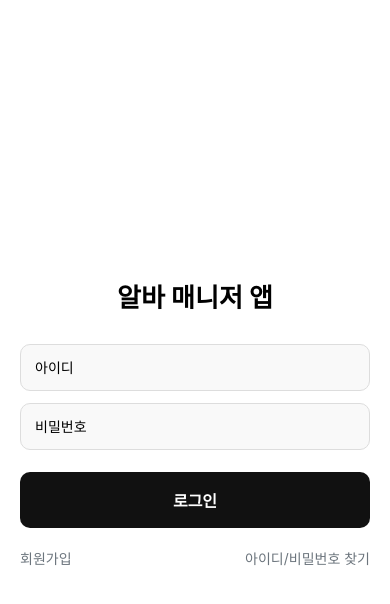
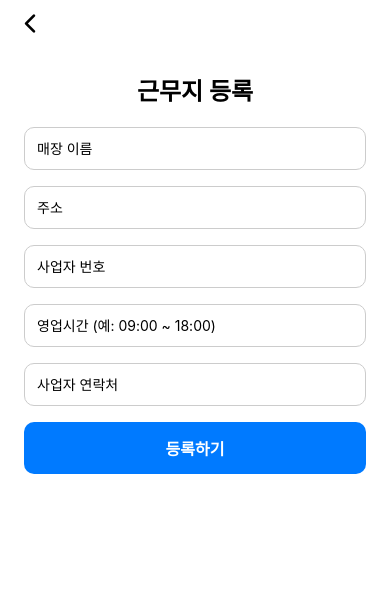
Before and after one commit to XeonMIn/AlbaApp_front, a React Native app: screen /RegisterWorkplace in a window 390 px wide. Shown: the top 604 px of the page. Built offline with nearby package versions, Linux system fonts and the light colour scheme; what react-native-calendars, react-native-worklets would draw is missing.

Commit message:
사장 매장 등록 완료 및 사장 회원가입 패널 삭제

```diff
--- a/app/Auth/LoginScreen.tsx
+++ b/app/Auth/LoginScreen.tsx
@@ -1,8 +1,28 @@
 import React, { useState } from "react";
-import { View, Text, TextInput, Pressable, StyleSheet, Alert } from "react-native";
+import {
+    View,
+    Text,
+    TextInput,
+    Pressable,
+    StyleSheet,
+    Alert,
+} from "react-native";
+import * as SecureStore from "expo-secure-store";
 import { loginRequest } from "@/api/auth.api";
 import { useDispatch } from "react-redux";
 import { setUser } from "@/store/userSlice";
+
+type LoginResponse = {
+    id: number;
+    userId: string;
+    name: string;
+    email?: string | null;
+    phoneNumber?: string | null;
+    role: string; // "ALBA" | "CEO" | "OWNER" | ...
+    accessToken: string;
+    workplaceId?: number | null;
+    workplaceName?: string | null;
+};
 
 export default function LoginScreen({ navigation }: any) {
     const [userId, setUserId] = useState("");
@@ -12,78 +32,65 @@ export default function LoginScreen({ navigation }: any) {
 
     const handleLogin = async () => {
         if (!userId || !password) {
-            return Alert.alert("입력 오류", "아이디와 비밀번호를 입력해주세요.");
+            Alert.alert("입력 오류", "아이디와 비밀번호를 입력해주세요.");
+            return;
         }
 
         try {
             setLoading(true);
 
-            // 🔥 백엔드 로그인 요청
-            const data: any = await loginRequest(userId, password);
+            // 🔐 백엔드 로그인
+            const data = (await loginRequest(userId, password)) as LoginResponse;
 
-            console.log("### login response:", data);
+            // 토큰 저장(자동로그인용)
+            await SecureStore.setItemAsync("accessToken", data.accessToken);
 
-            // -----------------------------
-            // 1) role 정규화
-            //    - ALBA / OWNER (백엔드 enum)
-            //    - employee / owner (프론트에서 쓸 문자열)
-            // 둘 다 대응되게 처리
-            // -----------------------------
-            const rawRole: string = typeof data.role === "string" ? data.role : "";
-            const upperRole = rawRole.toUpperCase(); // ALBA, OWNER, EMPLOYEE 등
+            // 역할 정규화
+            const rawRole = (data.role ?? "").toString();
+            const upperRole = rawRole.toUpperCase(); // "ALBA" | "CEO" | "OWNER" | ...
 
+            const isOwner =
+                upperRole === "CEO" || upperRole === "OWNER" || upperRole === "BOSS";
             const isEmployee =
-                upperRole === "ALBA" || // 백엔드 enum
-                upperRole === "EMPLOYEE" || // 혹시 프론트에서 이렇게 바꿨을 수도 있음
+                upperRole === "ALBA" ||
+                upperRole === "EMPLOYEE" ||
                 rawRole.toLowerCase() === "employee";
 
-            // -----------------------------
-            // 2) 매장 보유 여부 판별
-            //    - 백엔드에서 workplaceId 내려주면 그걸 기준으로
-            // -----------------------------
+            // 매장 보유 여부
             const hasWorkplace =
-                data.workplaceId !== null &&
-                data.workplaceId !== undefined;
+                data.workplaceId !== null && data.workplaceId !== undefined;
 
-            console.log("isEmployee:", isEmployee, "hasWorkplace:", hasWorkplace);
-
-            Alert.alert("로그인 성공", `${data.name}님 환영합니다!`);
-
-            // -----------------------------
-            // 3) Redux에 유저 정보 저장
-            //    (기존 기능 유지, workplace는 옵션)
-            // -----------------------------
+            // ✅ Redux 저장 (isLoggedIn은 리듀서 내부에서 true로 세팅됨!)
             dispatch(
                 setUser({
                     id: data.id,
                     userId: data.userId,
                     name: data.name,
-                    role: upperRole,          // ALBA / OWNER / EMPLOYEE ...
+                    role: upperRole,
+                    email: data.email ?? null,
+                    phoneNumber: data.phoneNumber ?? null,
                     accessToken: data.accessToken,
-                    // userSlice에 이런 필드 미리 안 만들어 놨으면
-                    // 아래 두 줄은 아예 빼도 상관 없음
-                    workplaceId: hasWorkplace ? data.workplaceId : null,
-                    workplaceName: hasWorkplace ? data.workplaceName : null,
-                } as any)
+                })
             );
 
-            // -----------------------------
-            // 4) 실제 네비게이션 분기
-            // -----------------------------
-            if (isEmployee && hasWorkplace) {
-                // ✅ 알바 + 매장 O → 직원 탭
-                navigation.replace("EmployeeTabs");
-            } else if (isEmployee && !hasWorkplace) {
-                // ✅ 알바 + 매장 X → 매장 등록 흐름
+            Alert.alert("로그인 성공", `${data.name}님 환영합니다!`);
+
+            // 네비게이션 분기 (대칭 처리)
+            if (isOwner && hasWorkplace) {
+                navigation.reset({ index: 0, routes: [{ name: "OwnerTabs" }] });
+            } else if (isOwner && !hasWorkplace) {
+                navigation.replace("OwnerEmpty"); // 또는 "OwnerEmpty"
+            } else if (isEmployee && hasWorkplace) {
+                navigation.reset({ index: 0, routes: [{ name: "EmployeeTabs" }] });
+            } else {
                 navigation.replace("EmployeeNoWorkplace");
-            } else {
-                // ✅ 그 외(사장님) → 사장님 탭
-                navigation.replace("OwnerTabs");
             }
-
         } catch (error) {
             console.log("로그인 에러:", error);
             Alert.alert("로그인 실패", "아이디 또는 비밀번호를 확인해주세요.");
+            try {
+                await SecureStore.deleteItemAsync("accessToken");
+            } catch {}
         } finally {
             setLoading(false);
         }
@@ -98,6 +105,9 @@ export default function LoginScreen({ navigation }: any) {
                 placeholder="아이디"
                 value={userId}
                 onChangeText={setUserId}
+                autoCapitalize="none"
+                autoCorrect={false}
+                editable={!loading}
             />
             <TextInput
                 style={s.input}
@@ -105,11 +115,15 @@ export default function LoginScreen({ navigation }: any) {
                 secureTextEntry
                 value={password}
                 onChangeText={setPassword}
+                autoCapitalize="none"
+                autoCorrect={false}
+                editable={!loading}
             />
 
             <Pressable
                 style={[s.loginButton, loading && { opacity: 0.5 }]}
                 onPress={handleLogin}
+                disabled={loading}
             >
                 <Text style={s.loginButtonText}>
                     {loading ? "로그인 중..." : "로그인"}
@@ -129,7 +143,12 @@ export default function LoginScreen({ navigation }: any) {
 }
 
 const s = StyleSheet.create({
-    container: { flex: 1, justifyContent: "center", padding: 20, backgroundColor: "#fff" },
+    container: {
+        flex: 1,
+        justifyContent: "center",
+        padding: 20,
+        backgroundColor: "#fff",
+    },
     title: { fontSize: 26, fontWeight: "bold", marginBottom: 30, textAlign: "center" },
     input: {
         borderWidth: 1,
--- /dev/null
+++ b/app/screens/Owner/OwnerEmptyWorkplaceScreen.tsx
@@ -0,0 +1,84 @@
+import React from 'react';
+import { View, Text, TouchableOpacity, StyleSheet } from 'react-native';
+import { Ionicons } from '@expo/vector-icons';
+import { useNavigation } from '@react-navigation/native';
+import type { NativeStackNavigationProp } from '@react-navigation/native-stack';
+import { SafeAreaView } from 'react-native-safe-area-context';
+
+type RootStackParamList = {
+    Login: undefined;
+    OwnerEmptyWorkplace: undefined;
+    RegisterWorkplace: undefined;
+};
+
+export default function OwnerEmptyWorkplaceScreen() {
+    const navigation =
+        useNavigation<NativeStackNavigationProp<RootStackParamList>>();
+
+    return (
+        <SafeAreaView style={styles.safeArea}>
+            {/* 뒤로가기 → 로그인 화면으로 강제 이동 */}
+            <TouchableOpacity
+                style={styles.backButton}
+                onPress={() =>
+                    navigation.reset({
+                        index: 0,
+                        routes: [{ name: 'Login' }],
+                    })
+                }
+            >
+                <Ionicons name="chevron-back" size={28} color="#000" />
+            </TouchableOpacity>
+
+            <View style={styles.container}>
+                <Text style={styles.message}>등록된 근무지가 없습니다.</Text>
+
+                <TouchableOpacity
+                    style={styles.addButton}
+                    onPress={() => navigation.navigate('RegisterWorkplace')}
+                >
+                    <Ionicons name="add" size={60} color="#fff" />
+                </TouchableOpacity>
+
+                <Text style={styles.subText}>
+                    근무지를 추가하려면 + 버튼을 눌러주세요.
+                </Text>
+            </View>
+        </SafeAreaView>
+    );
+}
+
+const styles = StyleSheet.create({
+    safeArea: {
+        flex: 1,
+        backgroundColor: '#fff',
+    },
+    backButton: {
+        paddingHorizontal: 16,
+        paddingVertical: 8,
+    },
+    container: {
+        flex: 1,
+        justifyContent: 'center',
+        alignItems: 'center',
+    },
+    message: {
+        fontSize: 20,
+        fontWeight: '600',
+        marginBottom: 24,
+    },
+    addButton: {
+        width: 100,
+        height: 100,
+        borderRadius: 50,
+        backgroundColor: '#007AFF',
+        justifyContent: 'center',
+        alignItems: 'center',
+        marginBottom: 12,
+        elevation: 5,
+    },
+    subText: {
+        fontSize: 16,
+        color: '#777',
+    },
+});
--- /dev/null
+++ b/app/screens/Owner/RegisterWorkplaceScreen.tsx
@@ -0,0 +1,179 @@
+import React, { useState } from "react";
+import {
+    View,
+    Text,
+    TextInput,
+    TouchableOpacity,
+    StyleSheet,
+    Alert,
+} from "react-native";
+import { useNavigation } from "@react-navigation/native";
+import type { NativeStackNavigationProp } from "@react-navigation/native-stack";
+import { SafeAreaView } from "react-native-safe-area-context";
+import { Ionicons } from "@expo/vector-icons";
+import API from "@/api/axios";
+
+type RootStackParamList = {
+    OwnerEmptyWorkplace: undefined;
+    RegisterWorkplace: undefined;
+    OwnerTabs: undefined; // ✅ 사장 탭 네비게이터
+};
+
+interface WorkplaceForm {
+    name: string;
+    address: string;
+    businessnumber: string;
+    businesshour: string;
+    contactphoneNumber: string;
+}
+
+export default function RegisterWorkplaceScreen() {
+    const navigation =
+        useNavigation<NativeStackNavigationProp<RootStackParamList>>();
+
+    const [workplace, setWorkplace] = useState<WorkplaceForm>({
+        name: "",
+        address: "",
+        businessnumber: "",
+        businesshour: "",
+        contactphoneNumber: "",
+    });
+
+    const handleChange = (key: keyof WorkplaceForm, value: string) => {
+        setWorkplace((prev) => ({ ...prev, [key]: value }));
+    };
+
+    const handleSubmit = async () => {
+        if (
+            !workplace.name.trim() ||
+            !workplace.address.trim() ||
+            !workplace.businessnumber.trim() ||
+            !workplace.businesshour.trim() ||
+            !workplace.contactphoneNumber.trim()
+        ) {
+            Alert.alert("입력 오류", "모든 항목을 입력해주세요.");
+            return;
+        }
+
+        try {
+            await API.post("/workplace/add", workplace);
+
+            Alert.alert("성공", "근무지가 등록되었습니다.", [
+                {
+                    text: "확인",
+                    onPress: () =>
+                        navigation.reset({
+                            index: 0,
+                            routes: [{ name: "OwnerTabs" }], // ✅ 사장 탭으로 스택 리셋
+                        }),
+                },
+            ]);
+        } catch (error: any) {
+            console.log("근무지 등록 실패:", error?.response?.data || error.message);
+            Alert.alert(
+                "오류",
+                error?.response?.data?.message ||
+                "근무지 등록 중 문제가 발생했습니다."
+            );
+        }
+    };
+
+    return (
+        <SafeAreaView style={styles.safeArea}>
+            {/* 상단 뒤로가기 버튼 */}
+            <TouchableOpacity
+                style={styles.backButton}
+                onPress={() => navigation.goBack()}
+            >
+                <Ionicons name="chevron-back" size={28} color="#000" />
+            </TouchableOpacity>
+
+            <View style={styles.container}>
+                <Text style={styles.title}>근무지 등록</Text>
+
+                <TextInput
+                    style={styles.input}
+                    placeholder="매장 이름"
+                    value={workplace.name}
+                    onChangeText={(v) => handleChange("name", v)}
+                />
+
+                <TextInput
+                    style={styles.input}
+                    placeholder="주소"
+                    value={workplace.address}
+                    onChangeText={(v) => handleChange("address", v)}
+                />
+
+                <TextInput
+                    style={styles.input}
+                    placeholder="사업자 번호"
+                    value={workplace.businessnumber}
+                    onChangeText={(v) => handleChange("businessnumber", v)}
+                />
+
+                <TextInput
+                    style={styles.input}
+                    placeholder="영업시간 (예: 09:00 ~ 18:00)"
+                    value={workplace.businesshour}
+                    onChangeText={(v) => handleChange("businesshour", v)}
+                />
+
+                <TextInput
+                    style={styles.input}
+                    placeholder="사업자 연락처"
+                    keyboardType="phone-pad"
+                    value={workplace.contactphoneNumber}
+                    onChangeText={(v) => handleChange("contactphoneNumber", v)}
+                />
+
+                <TouchableOpacity
+                    style={styles.submitButton}
+                    onPress={handleSubmit}
+                >
+                    <Text style={styles.submitText}>등록하기</Text>
+                </TouchableOpacity>
+            </View>
+        </SafeAreaView>
+    );
+}
+
+const styles = StyleSheet.create({
+    safeArea: {
+        flex: 1,
+        backgroundColor: "#fff",
+    },
+    backButton: {
+        paddingHorizontal: 16,
+        paddingVertical: 8,
+    },
+    container: {
+        flex: 1,
+        padding: 24,
+        backgroundColor: "#fff",
+    },
+    title: {
+        fontSize: 24,
+        fontWeight: "700",
+        marginBottom: 20,
+        textAlign: "center",
+    },
+    input: {
+        borderWidth: 1,
+        borderColor: "#ccc",
+        borderRadius: 10,
+        padding: 12,
+        marginBottom: 16,
+    },
+    submitButton: {
+        backgroundColor: "#007AFF",
+        paddingVertical: 14,
+        borderRadius: 10,
+        alignItems: "center",
+    },
+    submitText: {
+        color: "#fff",
+        fontSize: 16,
+        fontWeight: "600",
+    },
+});
```
Also changed, not shown: app/Auth/RegisterScreen.tsx (+0 -10 lines), app/navigators/RootNavigator.tsx (+8 -1 lines).
